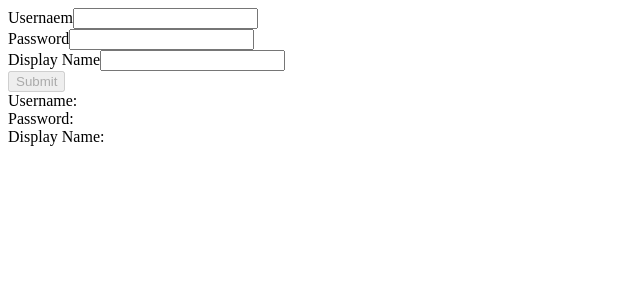
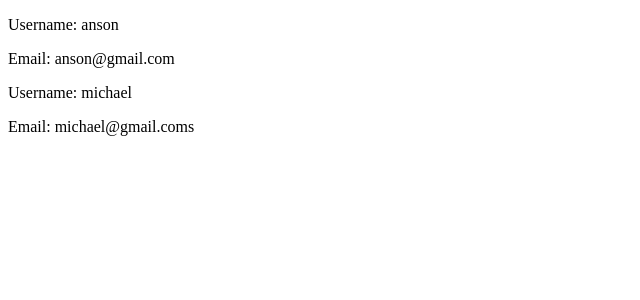
Before and after one commit to santoshkbrj/Reactjs_Tutorial, a React (Vite) app: page / in a window 1280 px wide. Shown: the top 300 px of the page, without its empty margins (0-640 px from the left). Built offline with nearby package versions, Linux system fonts and the light colour scheme.

Commit message:
State with Array

```diff
--- a/src/App.jsx
+++ b/src/App.jsx
@@ -1,9 +1,31 @@
-import RegisterForm from "./components/RegisterForm";
-
+import UserData from "./components/UserData"
 function App() {
+    const mockUsers = [
+        {
+            id: 1,
+            username: "anson",
+            email: "anson@gmail.com"
+        },
+        {
+            id: 2,
+            username: "michael",
+            email: "michael@gmail.coms"
+        }
+    ]
+    const callme = () => {
+        console.log('hello')
+    }
     return (
         <>
-            <RegisterForm />
+            <div>
+                {
+                    mockUsers?.map((data) => (
+                        <div key={data.id}>
+                            <UserData data={data} />
+                        </div>
+                    ))
+                }
+            </div>
         </>
     )
 }
--- a/src/components/RegisterForm.jsx
+++ /dev/null
@@ -1,45 +0,0 @@
-import React, { useState } from 'react'
-
-export default function RegisterForm() {
-    const [username, setUserName] = useState('');
-    const [password, setPassword] = useState('');
-    const [displayName, setDisplayName] = useState('')
-    // console.log(useState())
-
-    const [formFields, setFormFields] = useState({
-        username: '',
-        password: '',
-        displayName: ''
-    })
-    const isDisabled = !formFields.username || !formFields.password || !formFields.displayName;
-
-    console.log(formFields);
-
-
-    return (
-        <div>
-            <form>
-                <div>
-                    <label htmlFor="username">Usernaem</label>
-                    <input type="text" value={formFields.username} onChange={(e) => setFormFields((currentState) => (
-                        { ...currentState, username: e.target.value }))} />
-                </div>
-                <div>
-                    <label htmlFor="password">Password</label>
-                    <input type="password" value={formFields.password} onChange={(e) => setFormFields((currentState) => (
-                        { ...currentState, password: e.target.value }))} />
-                </div>
-                <div>
-                    <label htmlFor="password">Display Name</label>
-                    <input type="text" value={formFields.displayName} onChange={(e) => setFormFields((currentState) => (
-                        { ...currentState, displayName: e.target.value }))} />
-                </div>
-                <button type='submit' disabled={isDisabled}>Submit</button> <br />
-            </form>
-
-            <span>Username: {formFields.username}</span><br />
-            <span>Password: {formFields.password}</span><br />
-            <span>Display Name: {formFields.displayName}</span><br />
-        </div >
-    )
-}
--- /dev/null
+++ b/src/components/UserData.jsx
@@ -0,0 +1,9 @@
+function UserData({ data }) {
+    return (
+        <>
+            <p>Username: {data.username}</p>
+            <p>Email: {data.email}</p>
+        </>
+    )
+}
+export default UserData;
```
